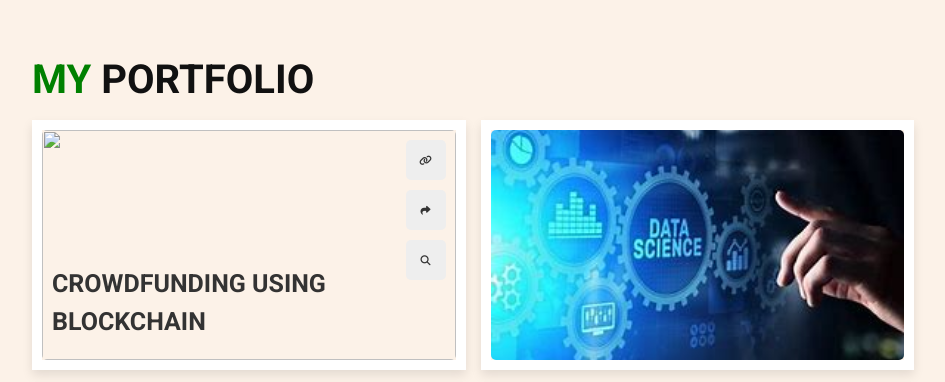
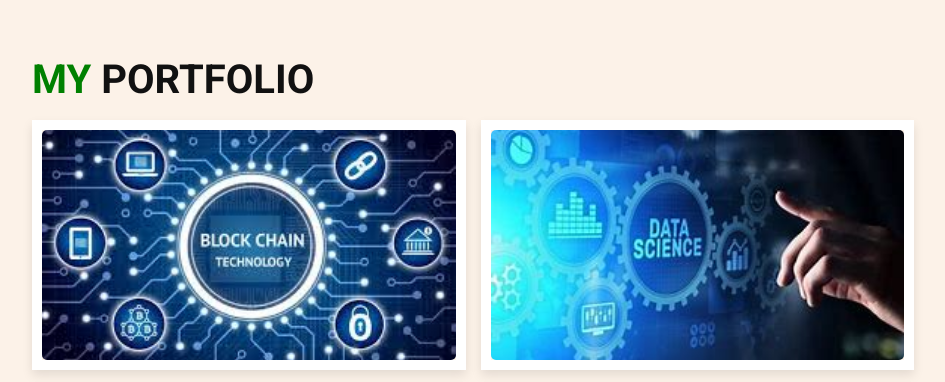
Before and after one commit to Potnurudeviprasad/portfolio, a plain HTML site: page index.html in a window 1280 px wide. Shown: the part 3160-3542 px from the top of the page, without its empty margins (317-1262 px from the left). Drawn offline with Linux system fonts and the light colour scheme; files that its build step writes are made by us from their sources; files whose address does not match are found by name.

Commit message:
Update index.html

```diff
--- a/index.html
+++ b/index.html
@@ -161,7 +161,7 @@
         <h1 class="heading"> <span> my </span> portfolio </h1>
         <div class="box-container">
             <div class="box">
-                <img src=./blockchain.jpg"  alt="">
+                <img src="./blockchain.jpg"  alt="">
                 <h3> crowdfunding using blockchain</h3>
                 <div class="icons">
                     <a href="#" class="fas fa-link"></a>
```
